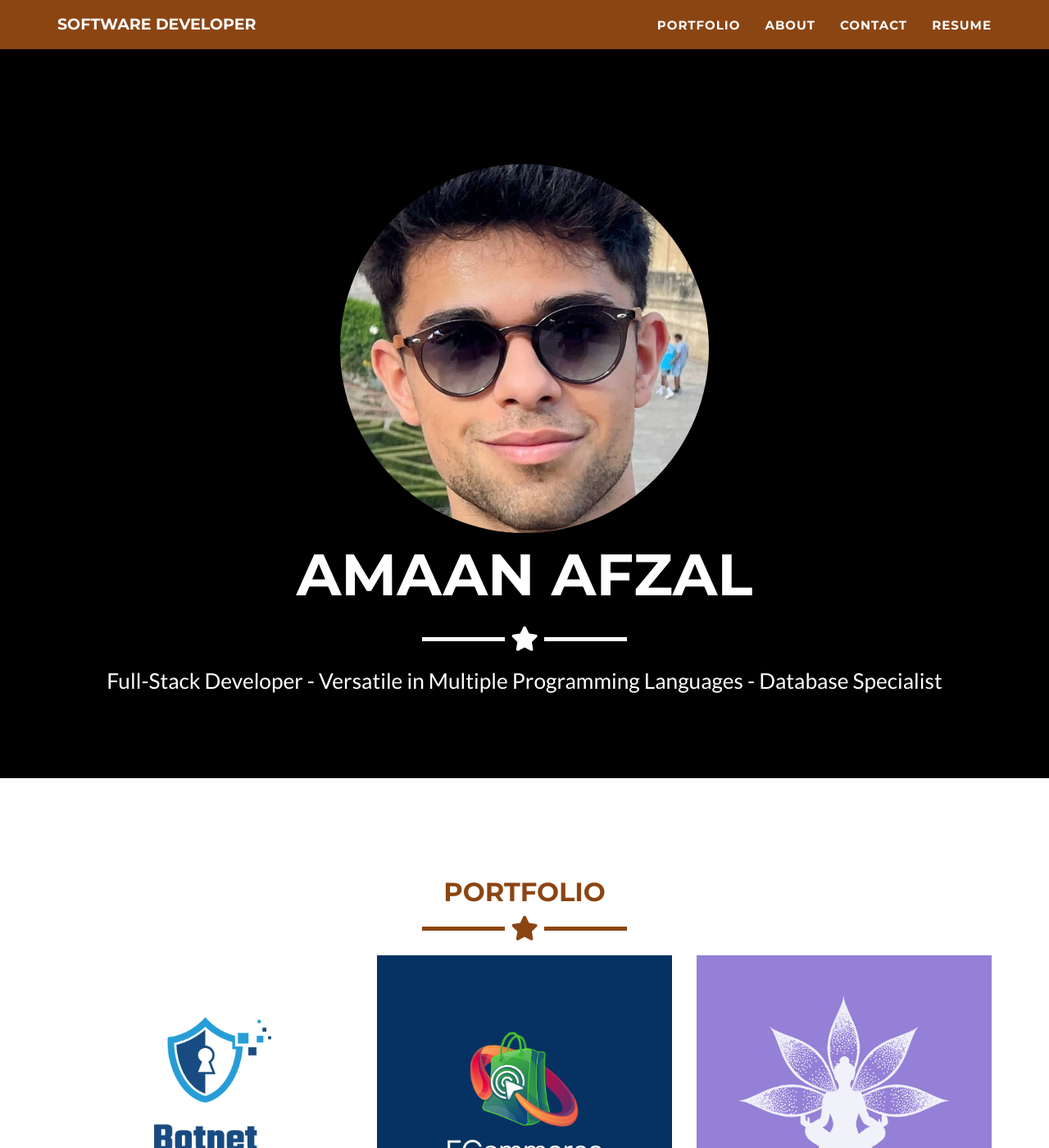
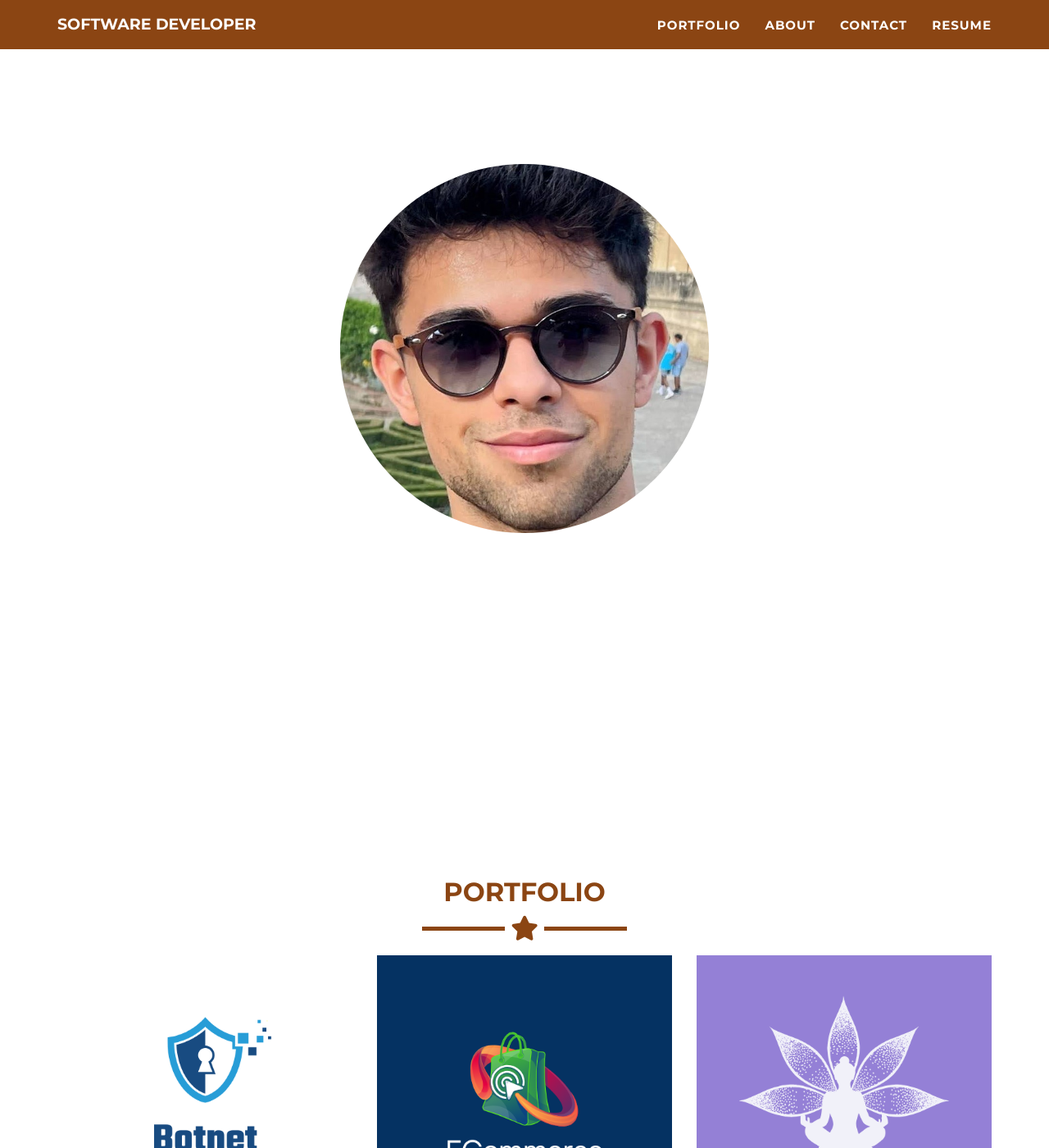
Before and after one commit to Amaan6868/Amaan6868.github.i, a Jekyll site: the page built from _posts/2024-12-10-BotnetSimulation.markdown, in a window 1280 px wide and 1400 px high. Shown: the whole window at 82% size. Built offline with Jekyll 4.4.1, drawn with Linux system fonts in a browser that asks for light colours.

Commit message:
Update _config.yml

```diff
--- a/_config.yml
+++ b/_config.yml
@@ -26,10 +26,10 @@ disqus_shortname: myshortname
 
 # Color settings (hex-codes without the leading hash-tag)
 color:
-  primary: "000000"
+  primary: "FFFFFF"
   primary-rgb: "0,0,0"
   secondary: "8B4513"
-  secondary-dark: "FFFFFF"
+  secondary-dark: "000000"
 
 # Footer settings
 footer:
```
